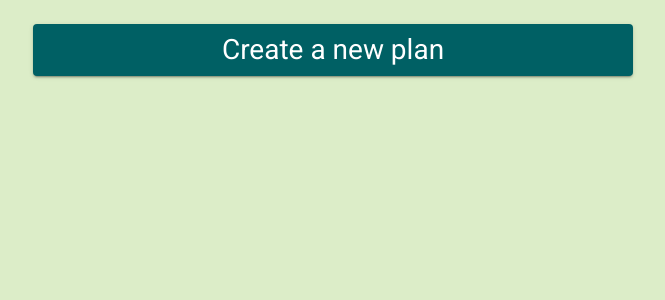
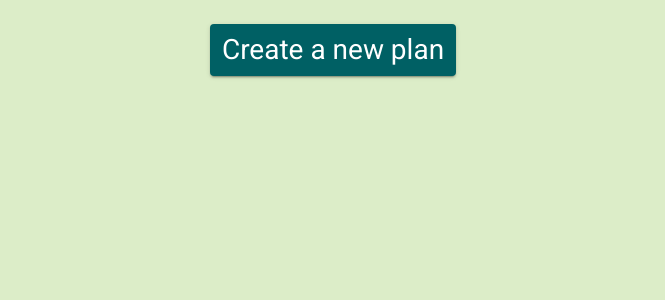
Before and after one commit to alvaromat/flight-planner, an Angular app: page / in a window 1280 px wide. Shown: the top 300 px of the page, without its empty margins (307-972 px from the left). Built offline with nearby package versions, Linux system fonts and the light colour scheme.

Commit message:
Removed useless style

```diff
--- a/src/app/home/home.component.scss
+++ b/src/app/home/home.component.scss
@@ -2,10 +2,6 @@
   display: flex;
   flex-direction: column;
   align-items: center;
-
-  > * {
-    width: 600px;
-  }
 
   .add-container {
     margin-top: 24px;
```
